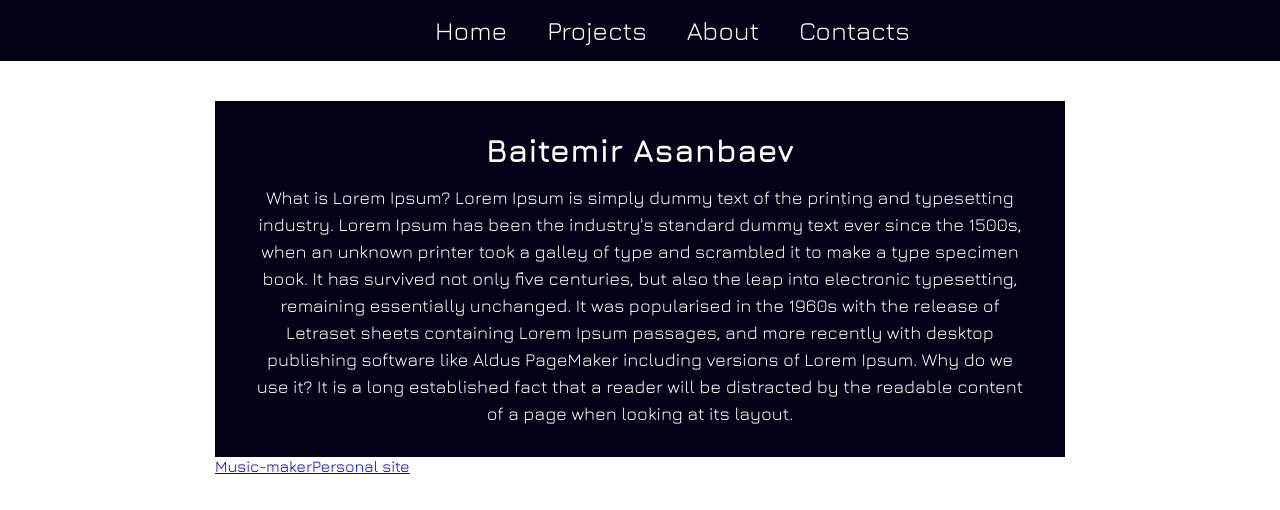
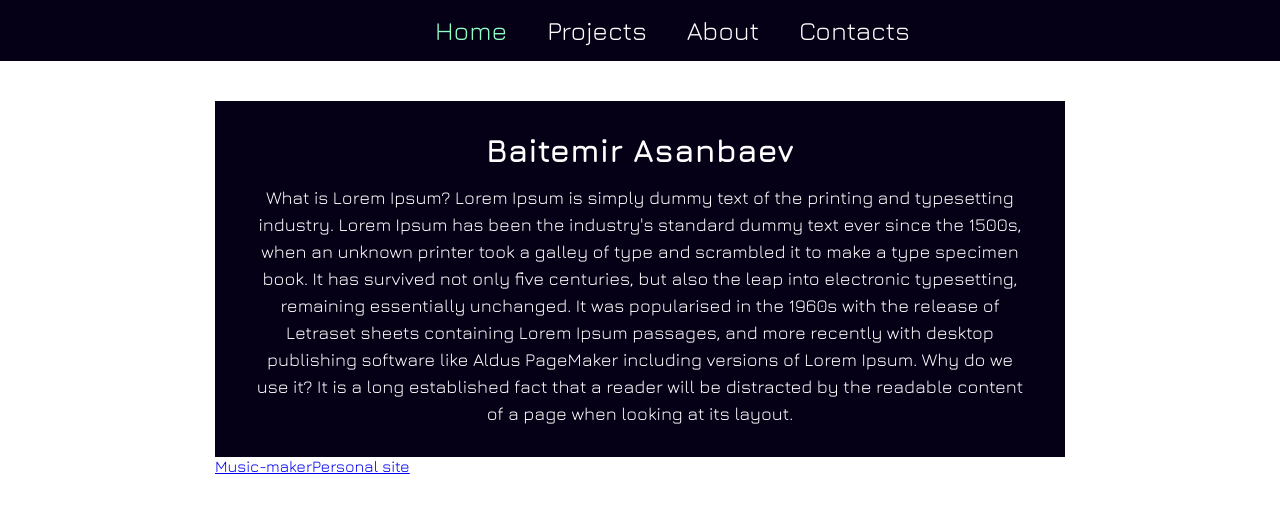
Before and after one commit to BaitemirAsanbaev/personal-site, a React (Create React App) app: page / in a window 1280 px wide. Shown: the top 510 px of the page. Built offline with nearby package versions, Linux system fonts and the light colour scheme.

Commit message:
used main feature of NavLink

```diff
--- a/src/components/Nav/NavItem/NavItem.js
+++ b/src/components/Nav/NavItem/NavItem.js
@@ -4,7 +4,7 @@ import classes from "./NavItem.module.css";
 const NavItem = ({ url, children, exact, click }) => {
   return (<div className={classes.NavItem}>
     <li onClick={click} className={classes.li}>
-      <NavLink to={url} activeClassName={classes.active} exact={exact}>{children}</NavLink>
+      <NavLink to={url} activeStyle={{color: "rgb(143, 256, 199)"}} exact={exact}>{children}</NavLink>
     </li>
   </div>);
 }
```
